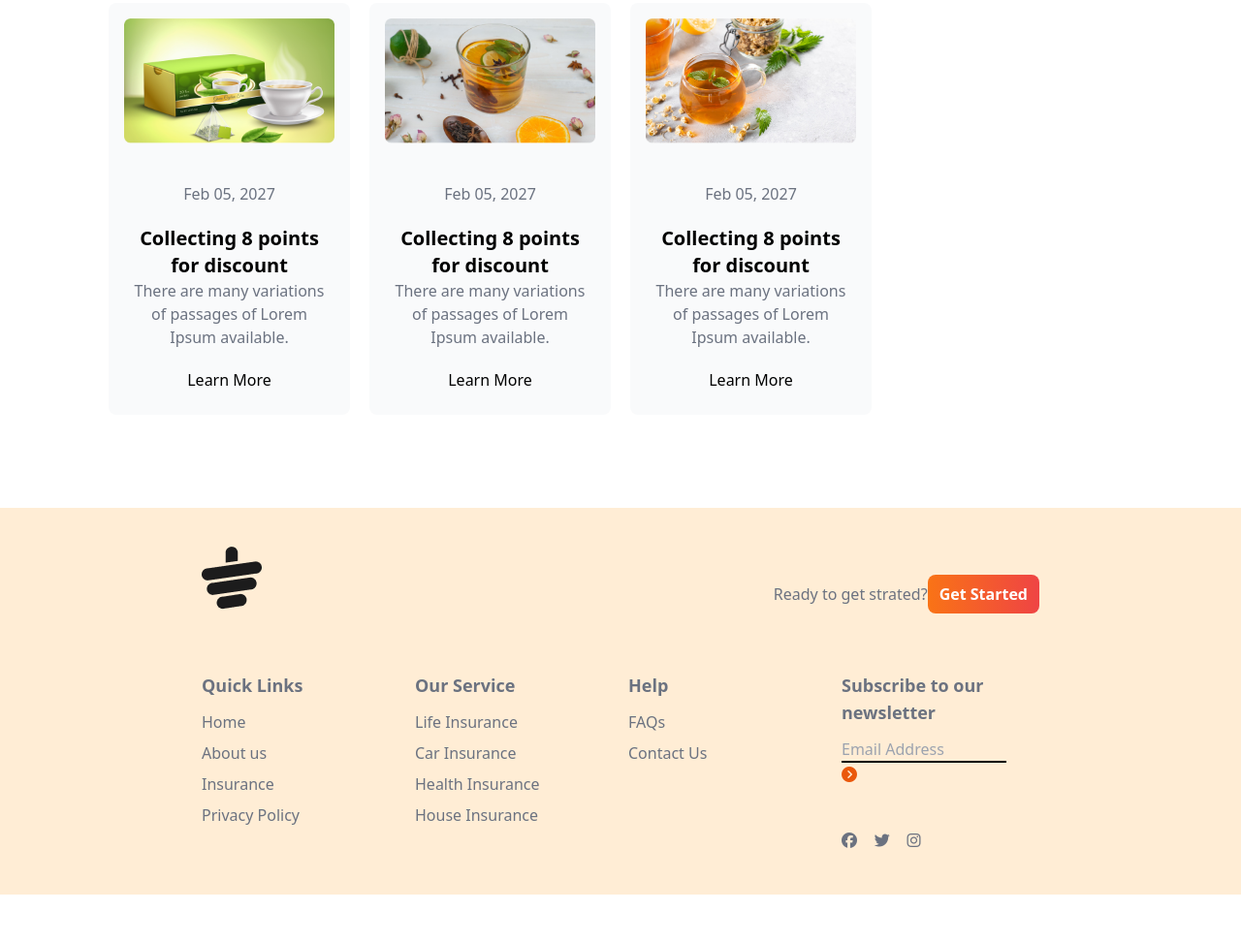
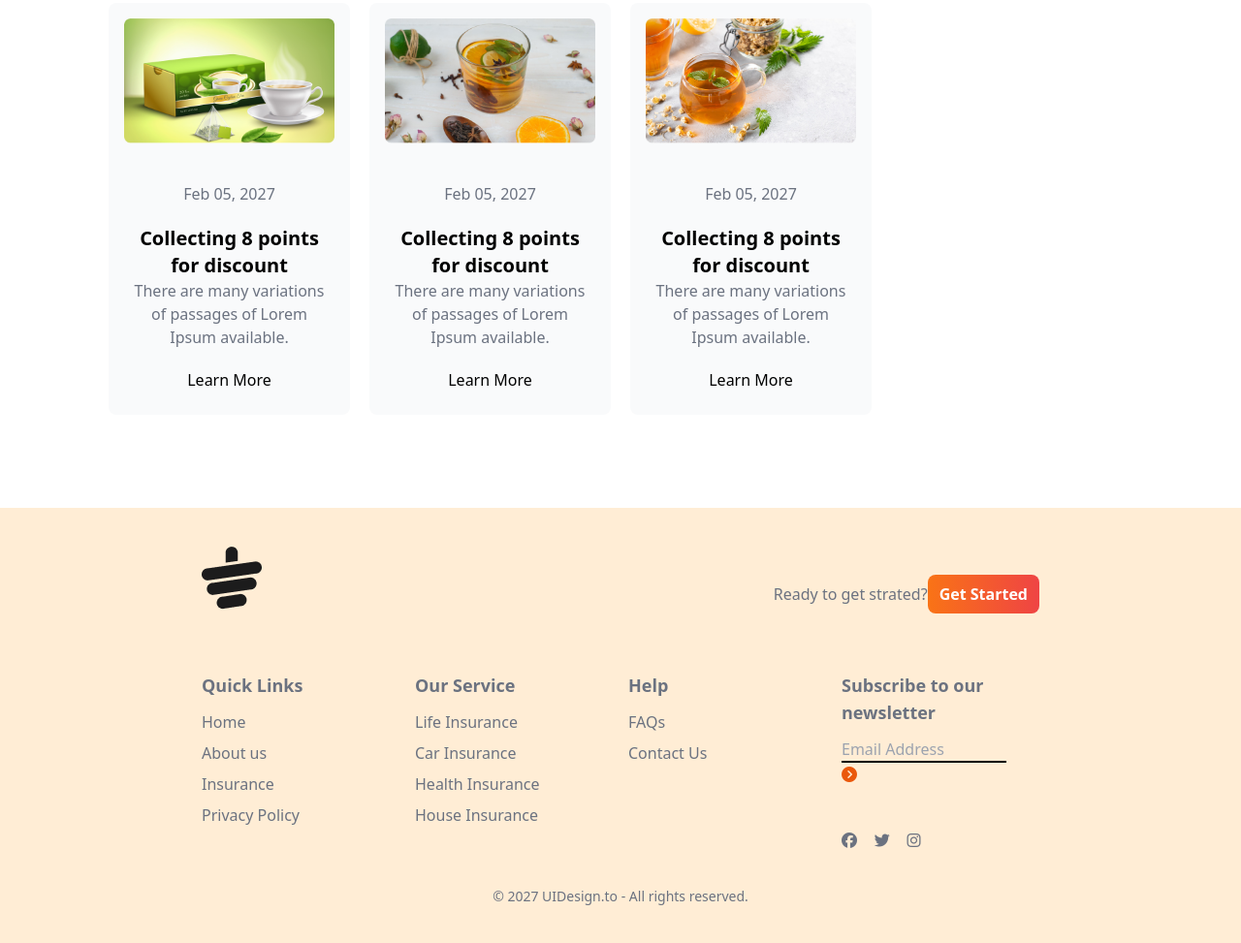
Before and after one commit to Saif-Taj/tea-house, a plain HTML site: page index.html in a window 1280 px wide. Shown: the part 2864-3837 px from the top of the page at 97% size. Before the commit the page ends 3787 px from the top, so only its background shows below. Drawn offline with nearby package versions, Linux system fonts and the light colour scheme.

Commit message:
added footer

```diff
--- a/index.html
+++ b/index.html
@@ -266,6 +266,12 @@
                             </div>
                         </div>
                     </div>
+
+                </div>
+                <div class="text-center pt-4 mt-4">
+                    <p class="text-gray-500 text-sm">
+                        © 2027 UIDesign.to - All rights reserved.
+                    </p>
                 </div>
             </div>
 
```
